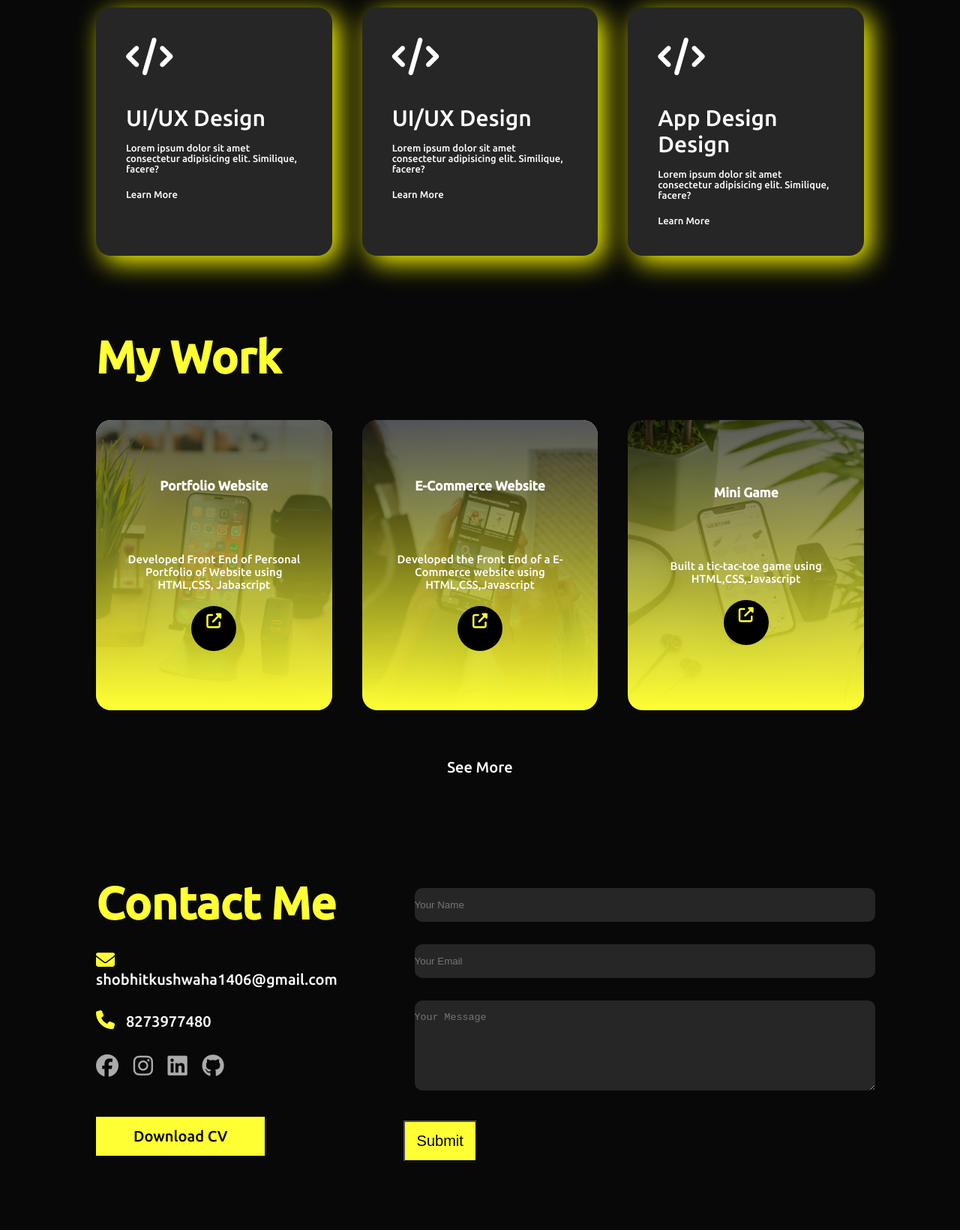
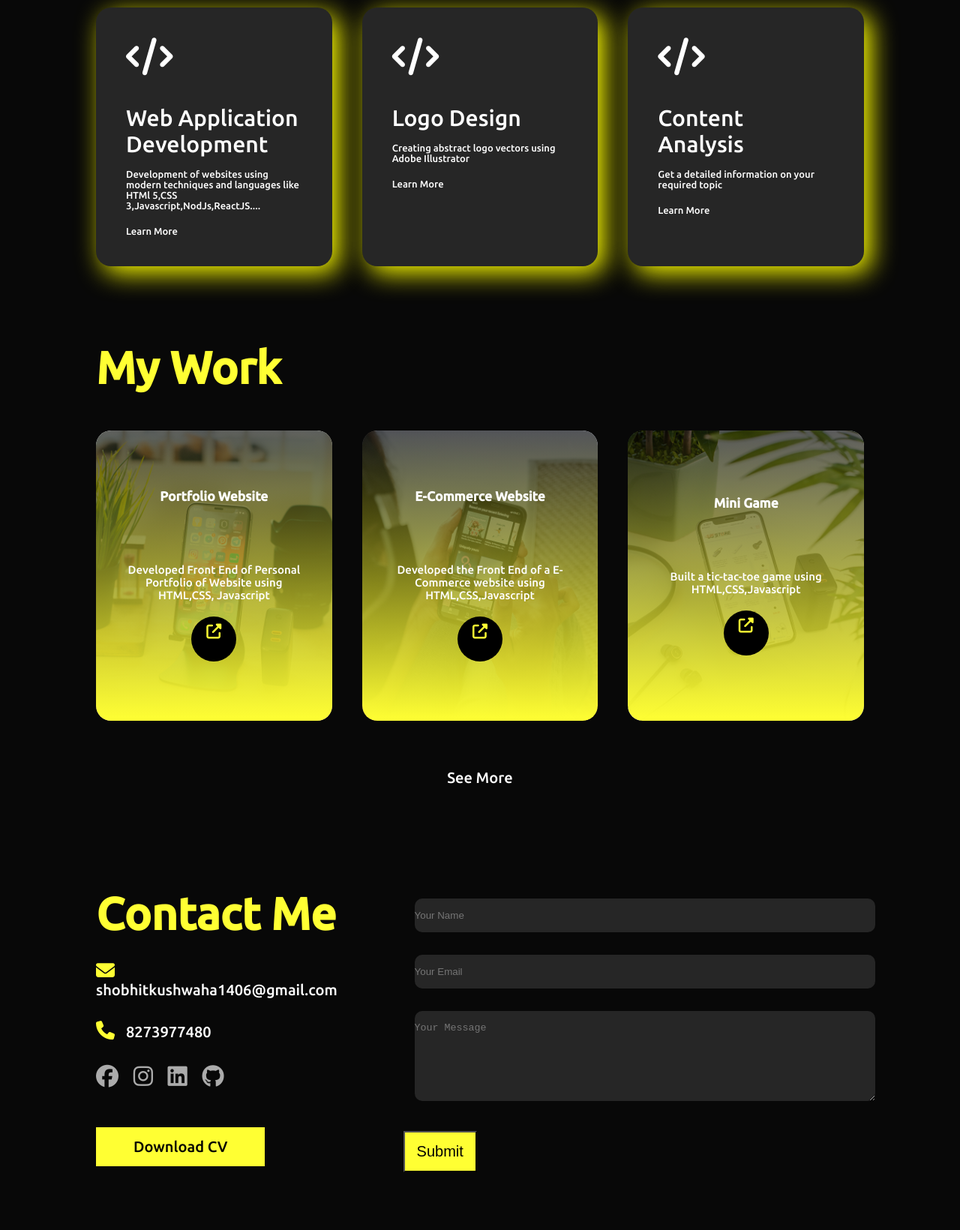
Before and after one commit to shokushwaha/ImShobhitKushwaha.github.io, a plain HTML site: page index.html in a window 1280 px wide. Shown: the part 1659-3299 px from the top of the page at 75% size. Drawn offline with nearby package versions, Linux system fonts and the light colour scheme.

Commit message:
Update index.html

```diff
--- a/index.html
+++ b/index.html
@@ -8,8 +8,9 @@
     <title>Shobhit Kushwaha</title>
     <link rel="stylesheet" href="./style.css">
     <link rel="preconnect" href="https://fonts.googleapis.com">
-<link rel="preconnect" href="https://fonts.gstatic.com" crossorigin>
-<link href="https://fonts.googleapis.com/css2?family=Baloo+Bhai+2:wght@400;600&family=Ubuntu:wght@500&display=swap" rel="stylesheet">
+    <link rel="preconnect" href="https://fonts.gstatic.com" crossorigin>
+    <link href="https://fonts.googleapis.com/css2?family=Baloo+Bhai+2:wght@400;600&family=Ubuntu:wght@500&display=swap"
+        rel="stylesheet">
     <script src="https://kit.fontawesome.com/a45e987ec0.js" crossorigin="anonymous"></script>
 </head>
 
@@ -19,7 +20,7 @@
     <div id="header">
         <div class="container">
             <nav>
-               <a href="#"> <img src="image/Screenshot__513_-removebg-preview.png" alt="" class="logo"></a>
+                <a href="#"> <img src="image/Screenshot__513_-removebg-preview.png" alt="" class="logo"></a>
                 <ul>
                     <li><a href="#header">Home</a></li>
                     <li><a href="#about">About</a></li>
@@ -51,7 +52,8 @@
                 <div class="about-col-2">
                     <h1 class="sub-title">About Me</h1>
 
-                    <p>Currently pursuing B.Tech in Computer Science And Enginering from Indian Institute Of Information Technology Design And Manufacturing Jabalpur.Have a very good interest in photographgy
+                    <p>Currently pursuing B.Tech in Computer Science And Enginering from Indian Institute Of Information
+                        Technology Design And Manufacturing Jabalpur.Have a very good interest in photographgy
                     </p>
                     <div class="tab-titles">
                         <p class="tab-links  active-link" onclick="opentab('skills')">Skills</p>
@@ -118,8 +120,9 @@
 
                 <div>
                     <i class="fa-solid fa-code"></i>
-                    <h2>UI/UX Design</h2>
-                    <p>Lorem ipsum dolor sit amet consectetur adipisicing elit. Similique, facere?</p>
+                    <h2>Web Application Development</h2>
+                    <p>Development of websites using modern techniques and languages like HTMl 5,CSS
+                        3,Javascript,NodJs,ReactJS....</p>
                     <a href="#">Learn More</a>
 
 
@@ -128,8 +131,8 @@
 
                 <div>
                     <i class="fa-solid fa-code"></i>
-                    <h2>UI/UX Design</h2>
-                    <p>Lorem ipsum dolor sit amet consectetur adipisicing elit. Similique, facere?</p>
+                    <h2>Logo Design</h2>
+                    <p>Creating abstract logo vectors using Adobe Illustrator</p>
                     <a href="#">Learn More</a>
 
 
@@ -137,8 +140,8 @@
 
                 <div>
                     <i class="fa-solid fa-code"></i>
-                    <h2>App Design Design</h2>
-                    <p>Lorem ipsum dolor sit amet consectetur adipisicing elit. Similique, facere?</p>
+                    <h2>Content Analysis</h2>
+                    <p>Get a detailed information on your required topic</p>
                     <a href="#">Learn More</a>
 
 
@@ -166,7 +169,7 @@
                     <img src="image/work-1.png" alt="">
                     <div class="layer">
                         <h3>Portfolio Website </h3>
-                        <p>Developed Front End of Personal Portfolio of Website using HTML,CSS, Jabascript</p>
+                        <p>Developed Front End of Personal Portfolio of Website using HTML,CSS, Javascript</p>
                         <a href="#"><i class="fa-solid fa-up-right-from-square"></i></a>
                     </div>
                 </div>
@@ -213,10 +216,13 @@
                     <p><i class="fa-solid fa-envelope"></i>shobhitkushwaha1406@gmail.com</p>
                     <p><i class="fa-solid fa-phone"></i>8273977480</p>
                     <div class="social-icons">
-                        <a href="#"><i class="fa-brands fa-facebook"></i></a>
-                        <a href="#"><i class="fa-brands fa-instagram"></i></a>
-                        <a href="#"><i class="fa-brands fa-linkedin"></i></a>
-                        <a href="#"><i class="fa-brands fa-github"></i></a>
+                        <a href="https://www.facebook.com/profile.php?id=100074129370835" target="_blank"><i
+                                class="fa-brands fa-facebook"></i></a>
+                        <a href="https://www.instagram.com/sho.kushwaha/" target="_blank"> <i
+                                class="fa-brands fa-instagram"></i></a>
+                        <a href="https://www.linkedin.com/in/shobhit-kushwaha-aa8578221" target="_blank"><i
+                                class="fa-brands fa-linkedin"></i></a>
+                        <a href="https://github.com/shokushwaha" target="_blank"><i class="fa-brands fa-github"></i></a>
                     </div>
 
                     <a href="./SHOBHIT's Resume (1).pdf" class="btn btn2" download>Download CV</a>
```
